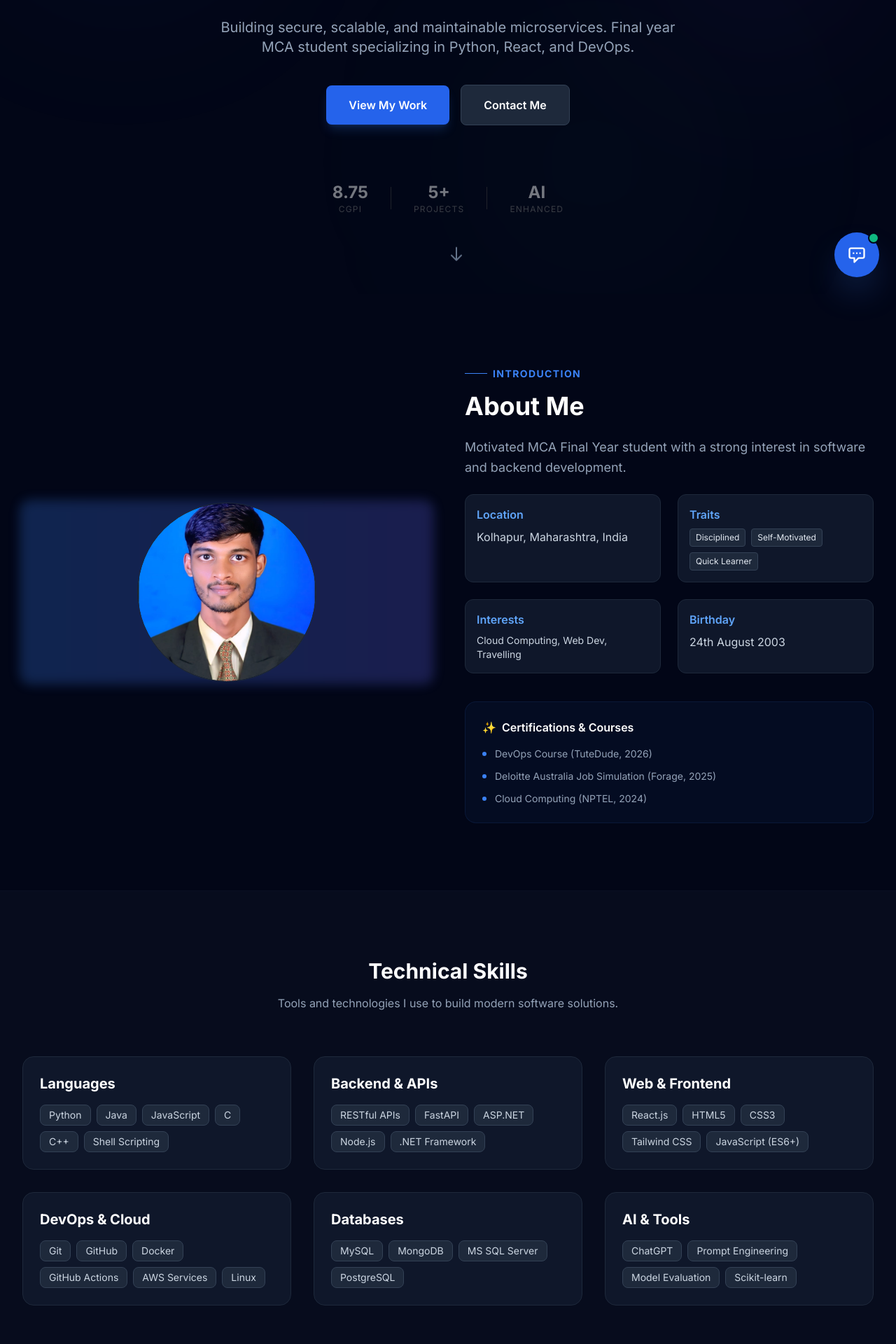
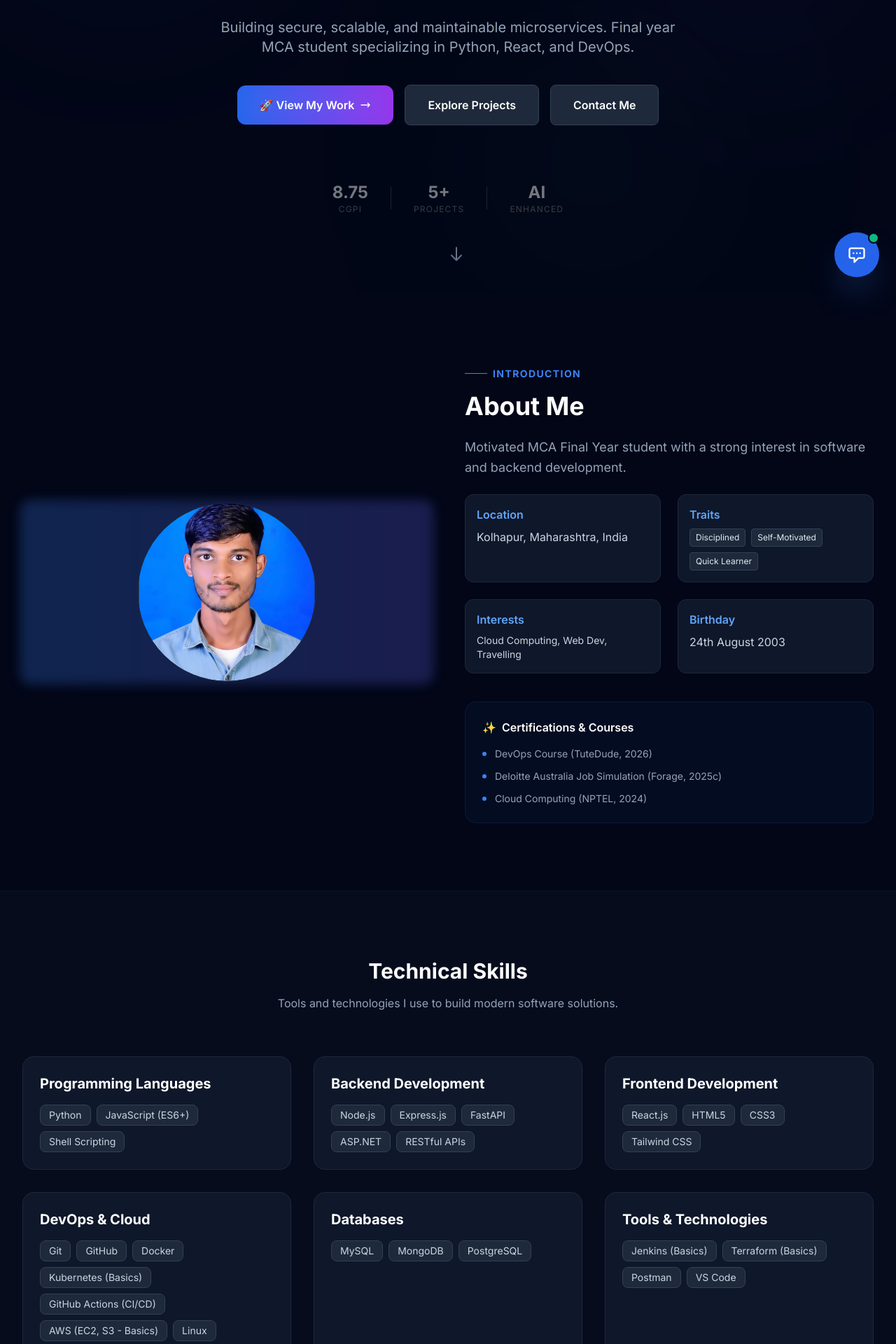
Before and after one commit to Suraj2429/my_portfolio, a React (Vite) app: page / in a window 1280 px wide. Shown: the part 380-2300 px from the top of the page at 70% size. Built offline with nearby package versions, Linux system fonts and the light colour scheme.

Commit message:
Update New Profile Photo

```diff
--- a/components/About.tsx
+++ b/components/About.tsx
@@ -86,7 +86,7 @@ const About: React.FC = () => {
               </li>
               <li className="flex items-center">
                 <div className="w-1.5 h-1.5 bg-blue-500 rounded-full mr-3"></div>
-                Deloitte Australia Job Simulation (Forage, 2025)
+                Deloitte Australia Job Simulation (Forage, 2025c)
               </li>
               <li className="flex items-center">
                 <div className="w-1.5 h-1.5 bg-blue-500 rounded-full mr-3"></div>
--- a/components/Hero.tsx
+++ b/components/Hero.tsx
@@ -22,11 +22,40 @@ const Hero: React.FC = () => {
 
         <div className="flex flex-col sm:flex-row items-center justify-center gap-4">
           <a
+            href="https://suraj2429.github.io/Guess-the-Number-Game/"
+            target="_blank"
+            rel="noopener noreferrer"
+            className="group relative inline-flex items-center justify-center w-full sm:w-auto px-8 py-4 font-semibold text-white rounded-xl overflow-hidden transition-all duration-300 transform hover:scale-105 active:scale-95"
+          >
+
+            {/* 🔥 Background Gradient */}
+            <span className="absolute inset-0 bg-gradient-to-r from-blue-600 to-purple-600 group-hover:from-blue-500 group-hover:to-purple-500 transition-all duration-300"></span>
+
+            {/* 🔥 Glow Effect */}
+            <span className="absolute inset-0 blur-xl opacity-30 group-hover:opacity-50 bg-gradient-to-r from-blue-500 to-purple-500"></span>
+
+            {/* 🔥 Content */}
+            <span className="relative flex items-center gap-2">
+              🚀 View My Work
+
+              {/* Arrow Icon */}
+              <svg
+                className="w-4 h-4 group-hover:translate-x-1 transition-transform"
+                fill="none"
+                stroke="currentColor"
+                viewBox="0 0 24 24"
+              >
+                <path strokeLinecap="round" strokeLinejoin="round" strokeWidth={2} d="M17 8l4 4m0 0l-4 4m4-4H3" />
+              </svg>
+            </span>
+          </a>
+
+          <a
             href="#projects"
-            className="w-full sm:w-auto px-8 py-4 bg-blue-600 hover:bg-blue-500 text-white font-semibold rounded-lg transition-all transform hover:scale-105 active:scale-95 shadow-lg shadow-blue-500/20"
-          >
-            View My Work
+            className="w-full sm:w-auto px-8 py-4 bg-slate-800 hover:bg-slate-700 text-white font-semibold rounded-lg border border-slate-700 transition-all">
+            Explore Projects
           </a>
+
           <a
             href="#contact"
             className="w-full sm:w-auto px-8 py-4 bg-slate-800 hover:bg-slate-700 text-white font-semibold rounded-lg border border-slate-700 transition-all"
--- a/constants.tsx
+++ b/constants.tsx
@@ -1,7 +1,7 @@
 
 import React from "react";
 import { Project, SkillCategory, Education } from "./types";
-import profilePic from "./assets/Profile.jpeg";
+import profilePic from "./assets/Casual Shoot.png";
 
 export const PERSONAL_INFO = {
   name: "Suraj Prakash Patil",
@@ -17,29 +17,38 @@ export const PERSONAL_INFO = {
 
 export const SKILL_CATEGORIES: SkillCategory[] = [
   {
-    category: "Languages",
-    skills: ["Python", "Java", "JavaScript", "C", "C++", "Shell Scripting"]
+    category: "Programming Languages",
+    skills: ["Python", "JavaScript (ES6+)", "Shell Scripting"]
   },
   {
-    category: "Backend & APIs",
-    skills: ["RESTful APIs", "FastAPI", "ASP.NET", "Node.js", ".NET Framework"]
+    category: "Backend Development",
+    skills: ["Node.js", "Express.js", "FastAPI", "ASP.NET", "RESTful APIs"]
   },
   {
-    category: "Web & Frontend",
-    skills: ["React.js", "HTML5", "CSS3", "Tailwind CSS", "JavaScript (ES6+)"]
+    category: "Frontend Development",
+    skills: ["React.js", "HTML5", "CSS3", "Tailwind CSS"]
   },
   {
     category: "DevOps & Cloud",
-    skills: ["Git", "GitHub", "Docker", "GitHub Actions", "AWS Services", "Linux"]
+    skills: [
+      "Git",
+      "GitHub",
+      "Docker",
+      "Kubernetes (Basics)",
+      "GitHub Actions (CI/CD)",
+      "AWS (EC2, S3 - Basics)",
+      "Linux"
+    ]
   },
   {
     category: "Databases",
-    skills: ["MySQL", "MongoDB", "MS SQL Server", "PostgreSQL"]
+    skills: ["MySQL", "MongoDB", "PostgreSQL"]
   },
   {
-    category: "AI & Tools",
-    skills: ["ChatGPT", "Prompt Engineering", "Model Evaluation", "Scikit-learn"]
-  }
+    category: "Tools & Technologies",
+    skills: ["Jenkins (Basics)", "Terraform (Basics)", "Postman", "VS Code"]
+  },
+
 ];
 
 export const PROJECTS: Project[] = [
@@ -67,16 +76,7 @@ export const PROJECTS: Project[] = [
       "Application automation"
     ]
   },
-  // {
-  //   title: "Deloitte Technology Simulation",
-  //   techStack: ["Data Visualization", "Requirement Analysis", "Solution Design"],
-  //   description: "Completed real-world software development tasks and built data dashboards in a professional simulation environment.",
-  //   features: [
-  //     "Requirement gathering for enterprise software",
-  //     "Dashboard development and data analysis",
-  //     "Modular solution design"
-  //   ]
-  // }
+
 ];
 
 export const EDUCATION_LIST: Education[] = [
--- a/package.json
+++ b/package.json
@@ -12,6 +12,7 @@
   },
   "dependencies": {
     "@google/genai": "^1.35.0",
+    "framer-motion": "^12.38.0",
     "react": "^19.2.3",
     "react-dom": "^19.2.3"
   },
```
Also changed, not shown: assets/Casual Shoot.png (added), 1 other file (tests, documents, lock files or other folders).
